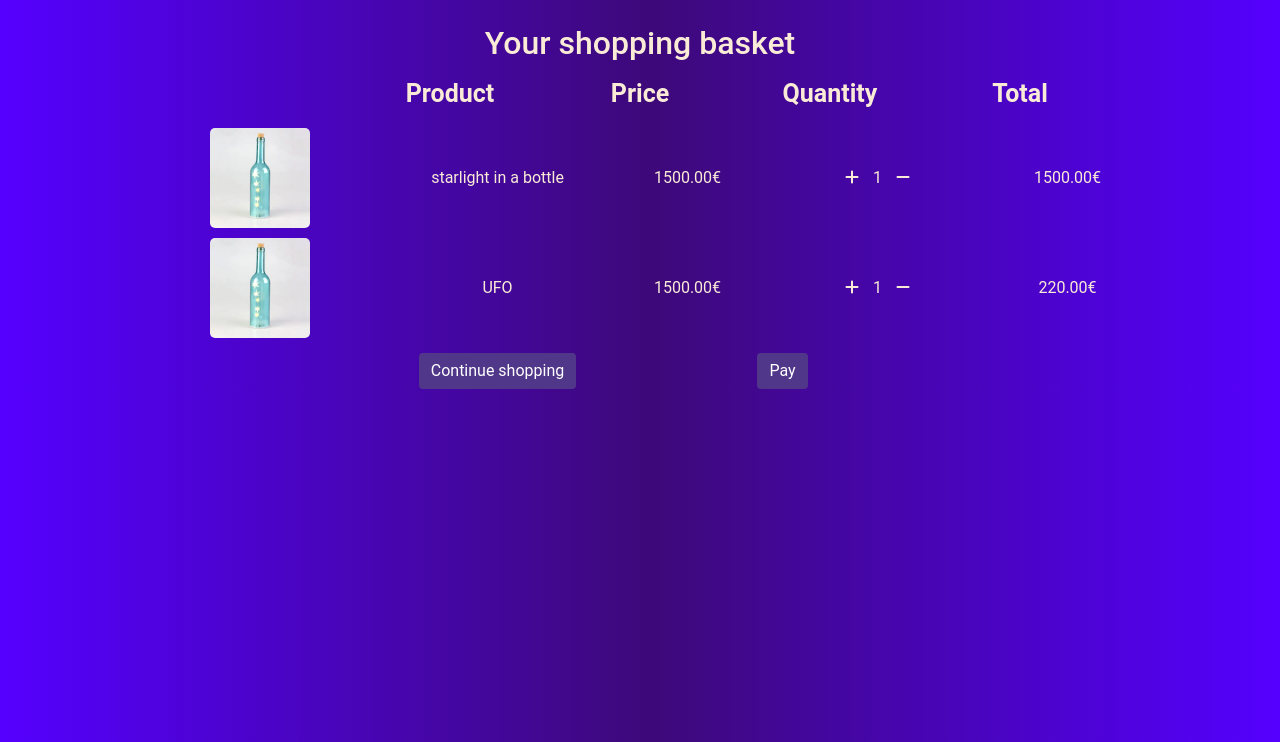
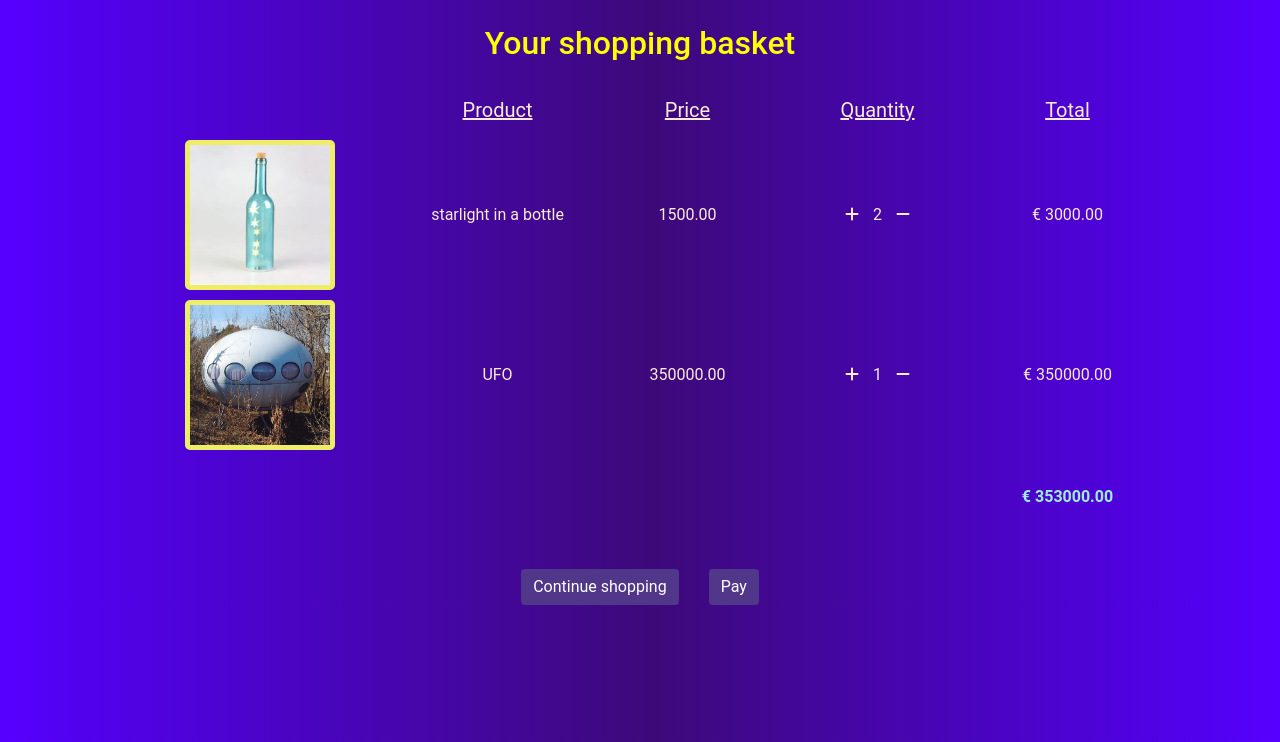
Before and after one commit to lenaprog/Cosmic-shop, a Django app: page /cart/ in a window 1280 px wide. Shown: the part 58-800 px from the top of the page. Run offline with Django 4.2, Linux system fonts and the light colour scheme; a user stored in the database is signed in; data comes from the database, SQL or seed files in the repository; both versions use the stored data as it was after the commit; parts of the project's set-up code (start-up, migrations or seed data) failed here and were passed over; some libraries are stand-ins or nearby versions.

Commit message:
add checkout cart and cart total

```diff
--- a/onlineshop/models.py
+++ b/onlineshop/models.py
@@ -31,8 +31,25 @@ class Order(models.Model):
     complete=models.BooleanField(default=False, null=True, blank=False)
     transaction_id=models.CharField(max_length=64, null=True)
 
+    @property
+    def get_cart_total(self):
+        orderitems = self.orderitem_set.all()
+        total = sum([item.get_total for item in orderitems])
+        return total
+
+    @property
+    def get_cart_items(self):
+        orderitems = self.orderitem_set.all()
+        total = sum([item.quantity for item in orderitems])
+        return total
+
 class OrderItem(models.Model):
     article=models.ForeignKey(Article, on_delete=models.SET_NULL, blank=True, null=True)
     order=models.ForeignKey(Order, on_delete=models.SET_NULL, blank=True, null=True)
     quantity=models.IntegerField(default=0, null=True, blank=True)
     date_added=models.DateTimeField(auto_now_add=True)
+
+    @property
+    def get_total(self):
+        total = self.article.price * self.quantity
+        return total
--- a/onlineshop/static/onlineshop/cart.js
+++ b/onlineshop/static/onlineshop/cart.js
@@ -1 +1,38 @@
-console.log("Hello world")
+var updateBtns = document.getElementsByClassName("update-cart")
+
+for (var i = 0; i < updateBtns.length; i++) {
+    updateBtns[i].addEventListener('click', function () {
+        var articleId = this.dataset.article
+        var action = this.dataset.action
+        console.log('articleId:', articleId, 'action:', action)
+
+        console.log('User', user)
+        if (user == 'AnonymousUser') {
+            console.log('Not logged in')
+        } else {
+            console.log('User is logged in, sending data..')
+        }
+    })
+}
+
+function updateUserOrder(articleId, action) {
+    console.log('User is logged in, sending data..')
+
+    var url = '/update_item/'
+
+    fetch(url, {
+        method: 'POST',
+        headers: {
+            'Content-Type': 'application/json'
+        },
+        body: JSON.stringify({ 'articleId': articleId, 'action': action })
+    })
+
+        .then((response) => {
+            return response.json()
+        })
+
+        .then((data) => {
+            console.log('data:', data)
+        })
+}
--- a/onlineshop/static/onlineshop/styles.css
+++ b/onlineshop/static/onlineshop/styles.css
@@ -64,6 +64,11 @@ body {
    animation-duration: 1s;
 }
 
+/*header cart.html */
+#cart {
+   color: yellow
+}
+
 .price {
    animation-name: glow ease-in-out infinite alternate;
 
@@ -123,31 +128,18 @@ ul {
    flex-direction: column;
 }
 
-#buybutton {
+#addbutton {
    text-align: center;
-   margin-top: 10px;
-}
-
-.shoppingbutton {
-   text-align: center;
-   margin-top: 10px;
-   flex-direction: column;
-}
-
-.cartimage {
-   width: 100px;
-   height: 100px;
-   margin-top: 5px;
-   margin-bottom: 5px;
-   border-radius: 5px;
-   display: inline-block
+   margin-bottom: 10px;
 }
 
 /*header in cart.html for products in cart*/
 .row.header {
    margin-bottom: 10px;
-   font-weight: bold;
-   font-size: 25px;
+   margin-top: 20px;
+   font-size: 20px;
+   justify-content: center;
+   align-items: center;
 }
 
 /*products added to cart.html*/
@@ -155,6 +147,17 @@ ul {
    display: flex;
    justify-content: center;
    align-items: center;
+}
+
+/*total of all cart items in cart.html*/
+.row.total {
+   display: flex;
+   justify-content: center;
+   align-items: center;
+   font-weight: bold;
+   color: rgb(158, 236, 219);
+   border-top: rgb(218, 110, 185);
+   margin-top: 30px
 }
 
 /*plus and minus for quantity in cart*/
@@ -168,6 +171,33 @@ ul {
    flex-direction: column;
 }
 
+.cartbutton {
+   display: flex;
+   flex-direction: row;
+   justify-content: center;
+   margin-top: 50px;
+}
+
+.shoppingbutton {
+   text-align: center;
+   margin-top: 10px;
+   justify-content: space-around;
+   margin-left: 15px;
+   margin-right: 15px;
+}
+
+.cartimage {
+   width: 150px;
+   height: 150px;
+   margin-top: 5px;
+   margin-bottom: 5px;
+   border-radius: 5px;
+   display: inline-block;
+   border: 5px solid rgb(238, 238, 102)
+}
+
+/*checkout.html*/
+
 .outer-container {
    display: flex;
    flex-direction: row;
@@ -178,9 +208,31 @@ ul {
 }
 
 .container1 {
-   margin-left: 450px
+   margin-left: 450px;
+   margin-right: 10px;
+   flex-direction: row;
 }
 
-.container2 {
-   margin-left: 250px
+
+
+/*article in list on checkout.html*/
+.checkoutitems {
+   font-size: 15px;
+   display: inline-block;
+
 }
+
+.checkoutimage {
+   width: 50px;
+   height: 50px;
+   border-radius: 5px;
+}
+
+.checkout.row {
+   display: flex;
+   justify-content: space-between
+}
+
+.checkoutitems.price {
+   float: right;
+}
--- a/onlineshop/templates/onlineshop/cart.html
+++ b/onlineshop/templates/onlineshop/cart.html
@@ -8,65 +8,50 @@ Shopping Basket
 {% block body %}
 <div class="flex-container">
     <div>
-        <h2>Your shopping basket</h2>
+        <h2 id="cart">Your shopping basket</h2>
     </div>
     <div class="container article">
         <div class="cartitem">
             <div class="row header">
                 <div class="col-lg-3"></div>
-                <div class="col-lg-2">Product</div>
-                <div class="col-lg-2">Price</div>
-                <div class="col-lg-2">Quantity</div>
-                <div class="col-lg-2">Total</div>
+                <div class="col-lg-2"><u>Product</u></div>
+                <div class="col-lg-2"><u>Price</u></div>
+                <div class="col-lg-2"><u>Quantity</u></div>
+                <div class="col-lg-2"><u>Total</u></div>
             </div>
+
+            {% for item in items %}
             <div class="row items">
                 <div class="col-lg-3">
-                    <img class="cartimage" src="{% static 'onlineshop/images/starlightinbottle.jpg' %}" alt="image">
+                    <img class="cartimage" src="{{item.article.image.url}} " alt="image">
                 </div>
-                <div class="col-lg-2">starlight in a bottle</div>
-                <div class="col-lg-2">1500.00€</div>
+                <div class="col-lg-2">{{item.article.title}}</div>
+                <div class="col-lg-2">{{item.article.price}}</div>
                 <div class="col-lg-2">
                     <div class="quantity"><i class="fa-solid fa-plus"></i></div>
-                    <div class="quantity">1</div>
+                    <div class="quantity">{{item.quantity}}</div>
                     <div class="quantity"><i class="fa-solid fa-minus"></i></div>
                 </div>
-                <div class="col-lg-2">1500.00€</div>
+                <div class="col-lg-2">€ {{item.get_total}}</div>
             </div>
-            <div class="row items">
-
-                <div class="col-lg-3">
-                    <img class="cartimage" src="{% static 'onlineshop/images/starlightinbottle.jpg' %}" alt="image">
-                </div>
-                <div class="col-lg-2">UFO</div>
-                <div class="col-lg-2">1500.00€</div>
-                <div class="col-lg-2">
-                    <div class="quantity"><i class="fa-solid fa-plus"></i></div>
-                    <div class="quantity">1</div>
-                    <div class="quantity"><i class="fa-solid fa-minus"></i></div>
-                </div>
-                <div class="col-lg-2">220.00€</div>
+            {% endfor %}
+            <div class="row total">
+                <div class="col-lg-3"></div>
+                <div class="col-lg-2"></div>
+                <div class="col-lg-2"></div>
+                <div class="col-lg-2"></div>
+                <div class="col-lg-2">€ {{order.get_cart_total}}</div>
             </div>
-
         </div>
     </div>
-
-    <div class="container">
+    <div class="container cartbutton">
         <div class="row">
-            <div class="col-sm-3">
+            <div class="shoppingbutton">
+                <a class="btn btn-primary" href="{% url 'index'%}">Continue shopping</a>
             </div>
-            <div class="col-sm-3">
-                <div class="shoppingbutton">
-                    <a class="btn btn-primary" href="{% url 'index'%}">Continue shopping</a>
-                </div>
+            <div class="shoppingbutton">
+                <a class="btn btn-primary" href="{% url 'checkout'%}">Pay</a>
             </div>
-            <div class="col-sm-3">
-                <div class="shoppingbutton">
-                    <a class="btn btn-primary" href="{% url 'checkout'%}">Pay</a>
-                </div>
-                <div class="col-sm-3">
-
-                </div>
-            </div>
-
         </div>
-        {% endblock%}
+    </div>
+    {% endblock%}
--- a/onlineshop/templates/onlineshop/layout.html
+++ b/onlineshop/templates/onlineshop/layout.html
@@ -13,6 +13,9 @@
         integrity="sha384-Vkoo8x4CGsO3+Hhxv8T/Q5PaXtkKtu6ug5TOeNV6gBiFeWPGFN9MuhOf23Q9Ifjh" crossorigin="anonymous">
     <link rel="stylesheet" href="{% static 'onlineshop/styles.css' %}">
     <script src="https://kit.fontawesome.com/48f2d201a5.js" crossorigin="anonymous"></script>
+    <script type="text/javascript">
+        var user = '{{request.user}}'
+    </script>
 </head>
 
 <body>
--- a/onlineshop/urls.py
+++ b/onlineshop/urls.py
@@ -8,8 +8,10 @@ urlpatterns = [
     path("register", views.register, name="register"),
     path("logout", views.logout_view, name="logout"),
     path("checkout", views.checkout, name="checkout"),
-    path("<str:article_title>", views.article, name="article"),
+    path("update_item/", views.updateItem, name="update_item"),
     path("cart/", views.cart, name="cart"),
+    path("<str:article_title>", views.article, name="article_title"),
+
 
 
 ]
--- a/onlineshop/views.py
+++ b/onlineshop/views.py
@@ -3,6 +3,8 @@ from django.contrib.auth import authenticate, login, logout
 from django.db import IntegrityError
 from django.shortcuts import HttpResponseRedirect
 from django.urls import reverse
+from django.http import JsonResponse
+from django.core.exceptions import ObjectDoesNotExist
 
 from .models import *
 
@@ -77,12 +79,34 @@ def logout_view(request):
 def article(request, article_title):
     article= Article.objects.get(title=article_title)
     return render (request, "onlineshop/article.html", {
-        "article": article
+    "article": article
     })
 
 
+
+
+
 def cart(request):
-    return render(request, "onlineshop/cart.html")
+    if request.user.is_authenticated:
+        user = request.user
+        order, created = Order.objects.get_or_create(user=user, complete=False)
+        items = order.orderitem_set.all()
+    else:
+        items = []
+
+    context ={"items": items, "order": order}
+    return render(request, "onlineshop/cart.html", context)
 
 def checkout(request):
-    return render(request, "onlineshop/checkout.html")
+    if request.user.is_authenticated:
+        user = request.user
+        order, created = Order.objects.get_or_create(user=user, complete=False)
+        items = order.orderitem_set.all()
+    else:
+        items = []
+
+    context ={"items": items, "order": order}
+    return render(request, "onlineshop/checkout.html", context)
+
+def updateItem(request):
+    return JsonResponse(request,'Item was added', safe=False)
```
Also changed, not shown: onlineshop/templates/onlineshop/article.html (+3 -5 lines), onlineshop/templates/onlineshop/checkout.html (+17 -8 lines), onlineshop/templates/onlineshop/index.html (+7 -3 lines), db.sqlite3, onlineshop/migrations/0002_rename_user_order_customer.py (added), onlineshop/migrations/0003_rename_customer_order_user.py (added), onlineshop/migrations/0004_remove_article_article_id_article_id.py (added), onlineshop/migrations/0005_remove_article_id_article_article_id.py (added).
